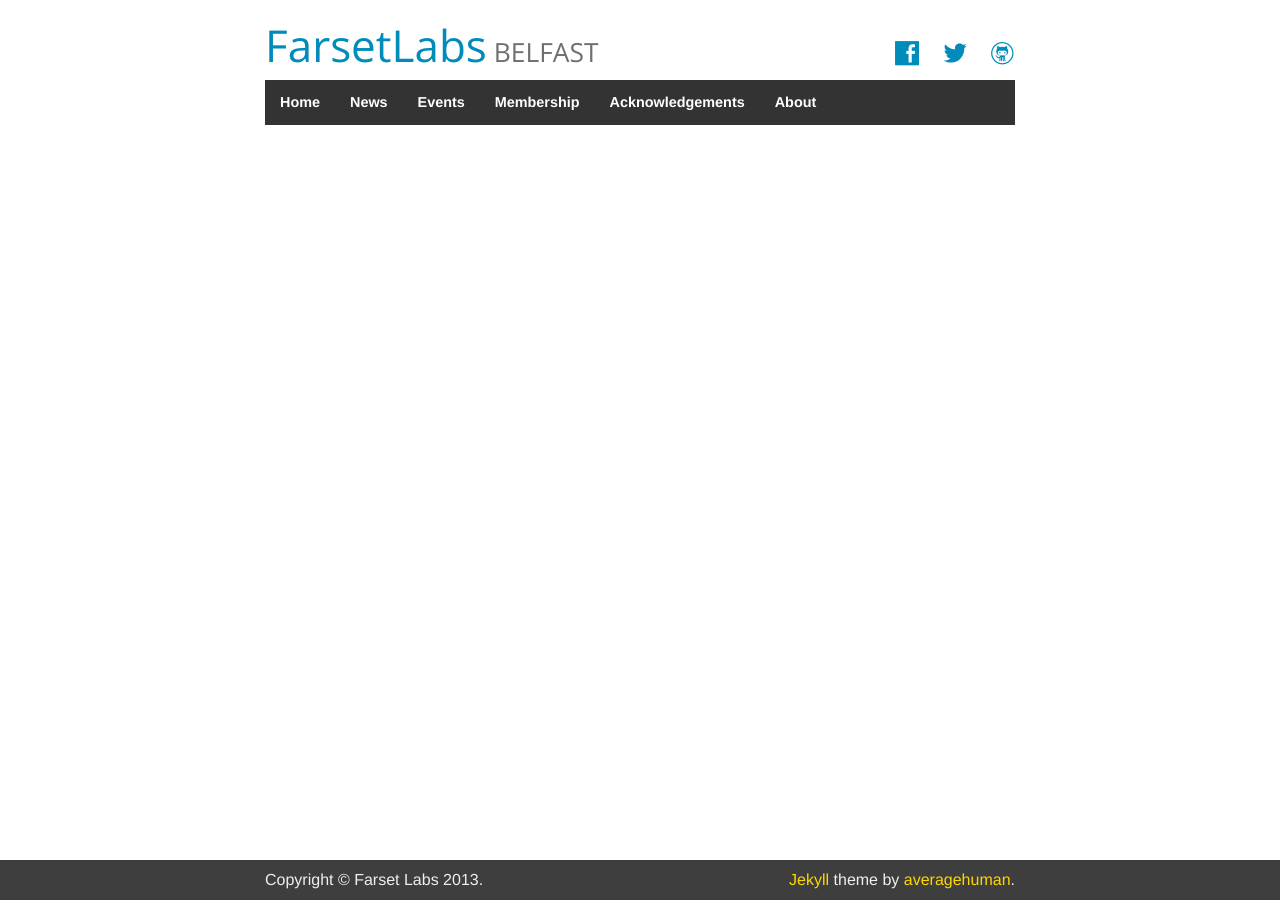
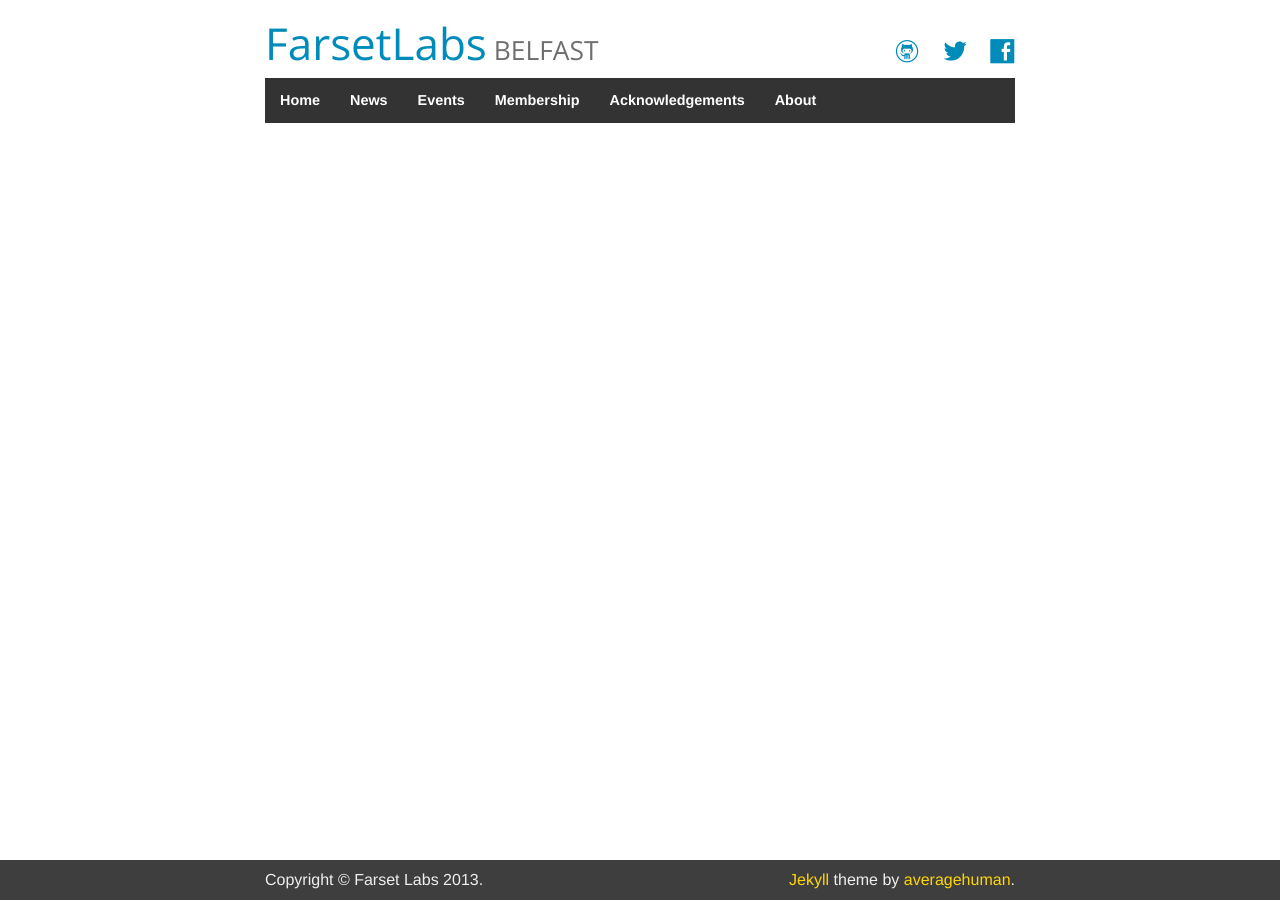
Before and after one commit to FarsetLabs/farsetlabs.github.io, a Jekyll site: the page built from membership/index.html, in a window 1280 px wide. Built offline with Jekyll 4.4.1, drawn with Linux system fonts in a browser that asks for light colours.

Commit message:
minor style tweaks

```diff
--- a/_layouts/default.html
+++ b/_layouts/default.html
@@ -25,9 +25,9 @@
                 </div>
                 <div class="small-6 columns">
                     <ul class="inline-icons inline-list right">
+                        <li><a href="#"><i class="social foundicon-github"></i></a></li>
+                        <li><a href="#"><i class="social foundicon-twitter"></i></a></li>
                         <li><a href="#"><i class="social foundicon-facebook"></i></a></li>
-                        <li><a href="#"><i class="social foundicon-twitter"></i></a></li>
-                        <li><a href="#"><i class="social foundicon-github"></i></a></li>
                     </ul>
                 </div>
             </div>
--- a/assets/iridium/iridium.css
+++ b/assets/iridium/iridium.css
@@ -7,7 +7,6 @@ html, body {
     height: auto;
     min-height: 100%;
     margin-bottom: -40px;
-    padding-top: 20px;
 }
 
 #page-wrap:after {
@@ -15,6 +14,24 @@ html, body {
     display: block;
     height: 40px;
 }
+
+#banner-wrap {
+    padding-top: 18px;
+}
+/*****************************************************************************/
+/* Add background to the top banner to give full width effect
+/*****************************************************************************/
+/*
+#banner-wrap {
+    padding-top: 40px;
+    background-color: #FAFAFA;
+    background-image: linear-gradient(to bottom, #FFFFFF, #F2F2F2);
+    background-repeat: repeat-x;
+}
+#primary-nav {
+    background-color: rgb(51, 51, 51);
+}
+*/
 
 #header {
     margin-bottom: 0.75em;
```
